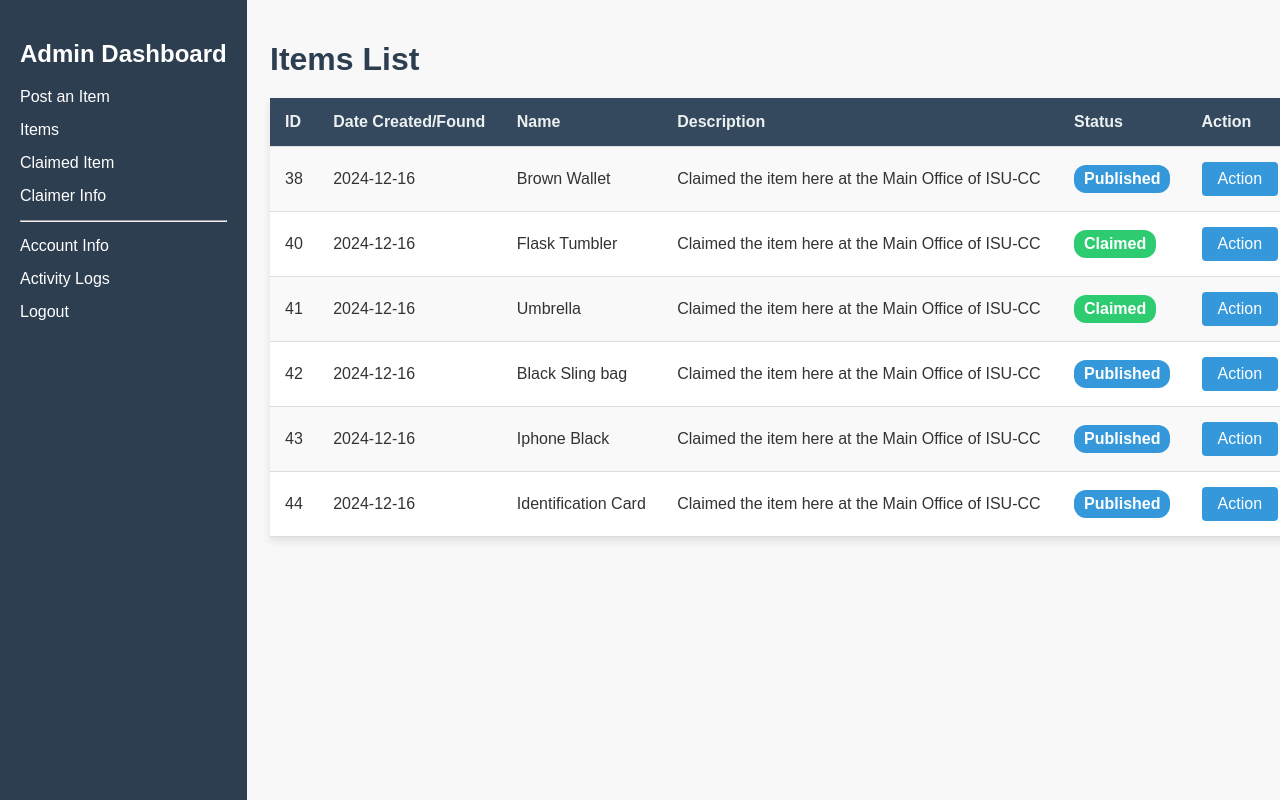
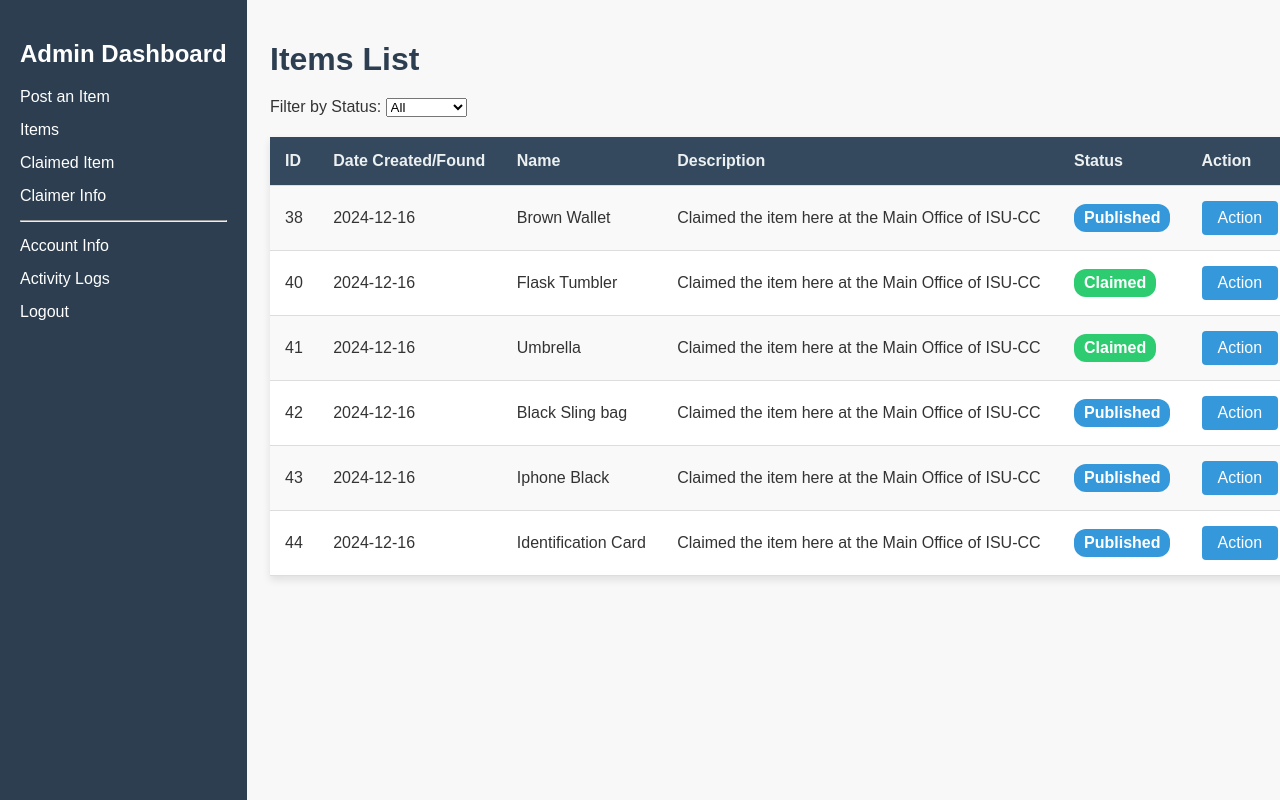
Before and after one commit to nikukuu/laf2025, a Flask app: page /admin_items in a window 1280 px wide; the page is wider, and only the part inside the window is pictured. Run offline with Flask 3, Linux system fonts and the light colour scheme; a user stored in the database is signed in; data comes from the database, SQL or seed files in the repository; data that the repository does not hold is empty.

Commit message:
Update admin_items.html

```diff
--- a/templates/admin_items.html
+++ b/templates/admin_items.html
@@ -33,6 +33,16 @@
         {% endwith %}
 
         <h1>Items List</h1>
+
+        <form method="GET" action="{{ url_for('admin.admin_items') }}">
+            <label for="status">Filter by Status:</label>
+            <select name="status" id="status" onchange="this.form.submit()">
+                <option value="">All</option>
+                <option value="published" {{ 'selected' if selected_status == 'published' else '' }}>Published</option>
+                <option value="claimed" {{ 'selected' if selected_status == 'claimed' else '' }}>Claimed</option>
+            </select>
+        </form>
+
         <table>
             <tr>
                 <th>ID</th>
```
